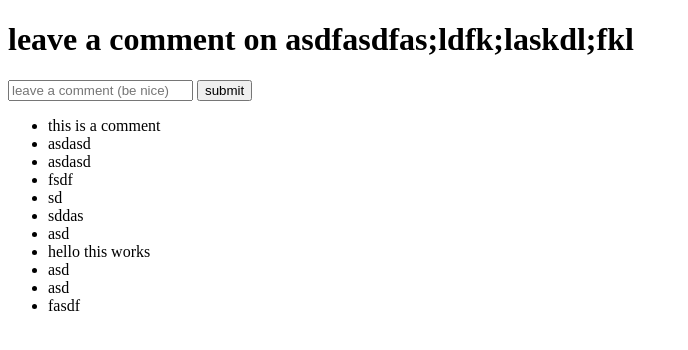
After one commit to ashworth-zach/courseassignment, a Django app: template apps/courseapp/templates/courseapp/comment.html in a window 1280 px wide. The commit adds this page. Shown: the top 350 px of the page, without its empty margins (0-688 px from the left). Run offline with Django 3.2, Linux system fonts and the light colour scheme; the template is opened without the code that fills it: values that come from a table or form of the project are taken from there, others are empty; data comes from the database, SQL or seed files in the repository; both versions use the stored data as it was after the commit; parts of the project's set-up code (start-up, migrations or seed data) failed here and were passed over.

Commit message:
finished;

```diff
--- a/apps/courseapp/models.py
+++ b/apps/courseapp/models.py
@@ -20,3 +20,8 @@ class Course(models.Model):
     # the old hidden objects key with a new one with extra properties!!!
     objects = CourseManager()
     # *************************
+class Comment(models.Model):
+    content = models.CharField(max_length=255)
+    course_id=models.ForeignKey(Course, related_name='comment')
+    created_at = models.DateTimeField(auto_now_add=True)
+    updated_at = models.DateTimeField(auto_now=True)
--- /dev/null
+++ b/apps/courseapp/templates/courseapp/comment.html
@@ -0,0 +1,29 @@
+<!DOCTYPE html>
+<html lang="en">
+
+<head>
+    <meta charset="UTF-8">
+    {% load static %}
+    <link rel="stylesheet" type="text/css" href="{% static 'courseapp/css/style.css' %}">
+    <meta name="viewport" content="width=device-width, initial-scale=1.0">
+    <meta http-equiv="X-UA-Compatible" content="ie=edge">
+    <title>leave a comment</title>
+</head>
+
+<body>
+    <h1>leave a comment on {{course.name}}</h1>
+    <form action="/courses/{{course.id}}/comment/new" method="post">
+        {% csrf_token %}
+        <input type="text" name="comment" placeholder="leave a comment (be nice)">
+        <input type="submit" value="submit">
+    </form>
+    <ul>
+    {%for comment in comments%}
+
+        <li>{{comment.content}}</li>
+    {%endfor%}
+
+    </ul>
+</body>
+
+</html>
--- a/apps/courseapp/templates/courseapp/index.html
+++ b/apps/courseapp/templates/courseapp/index.html
@@ -28,12 +28,14 @@
         <th>description</th>
         <th>created at</th>
         <th>delete</th>
+        <th>comment</th>
         <tr>
             {%for course in courses%}
             <td>{{course.name}}</td>
             <td>{{course.desc}}</td>
             <td>{{course.created_at}}</td>
             <td><a href="/courses/{{course.id}}/destroy">delete</a></td>
+            <td><a href="/courses/{{course.id}}/comment">comment</a></td>
         </tr>
 
             {%endfor%}
--- a/apps/courseapp/urls.py
+++ b/apps/courseapp/urls.py
@@ -3,7 +3,8 @@ from . import views           # This line is new!
 urlpatterns = [
     url(r'^$', views.index),
     url(r'^create$', views.create),
-
+    url(r'^(?P<courseid>\d+)/comment$', views.comment),
+    url(r'^(?P<courseid>\d+)/comment/new$', views.newcomment),
     url(r'^(?P<course_id>\d+)/destroy$', views.destroy),
     url(r'^(?P<course_id>\d+)/deletecourse$', views.deletecourse),
 
```
Also changed, not shown: apps/courseapp/views.py (+21 -1 lines), apps/courseapp/migrations/0002_comment.py (added), apps/courseapp/migrations/0003_comment_wecontent.py (added), apps/courseapp/migrations/0004_remove_comment_wecontent.py (added), db.sqlite3.
